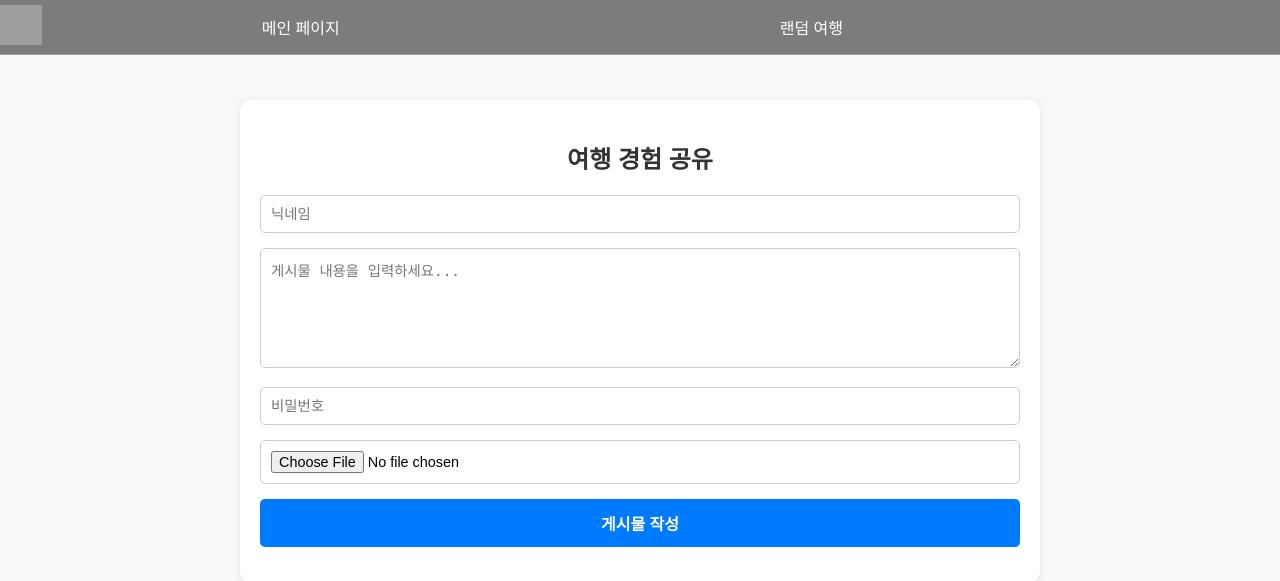
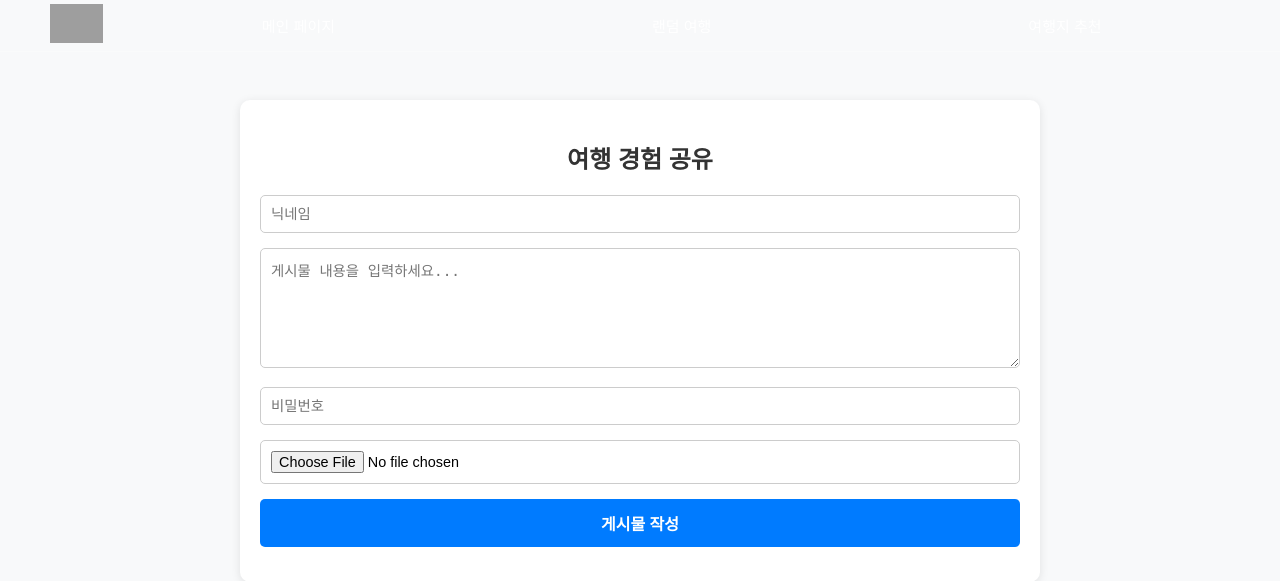
Before and after one commit to Web-Programming-8/Web-programming, a Flask app: page /post in a window 1280 px wide. Shown: the top 581 px of the page. Run offline with Flask 3, Linux system fonts and the light colour scheme; data that the repository does not hold is empty; grey boxes are pictures that could not be loaded.

Commit message:
design: fix nav-bar all pages

```diff
--- a/static/css/post.css
+++ b/static/css/post.css
@@ -8,16 +8,16 @@ body {
 .nav-bar {
     position: fixed;
     top: 0;
-  left: 50%;
-  transform: translateX(-50%);
+    left: 0;
     width: 100%;
     display: flex;
     justify-content: center;
     align-items: center;
-  background-color: rgba(0, 0, 0, 0.5);
+    background-color: rgba(0, 0, 0, 0);
     border-bottom: 1px solid rgba(255, 255, 255, 0.3);
     z-index: 10;
-  flex-wrap: nowrap;
+    padding: 0 20px;
+    box-sizing: border-box;
   }
 
   .nav-items {
@@ -25,27 +25,38 @@ body {
     justify-content: space-around;
     align-items: center;
     width: 100%;
+    max-width: 2560px;
+    margin: 0 auto;
+    flex-wrap: wrap;
   }
 
   .nav-item {
+    flex: 1;
+    text-align: center;
+    padding: 15px 10px;
     font-size: 16px;
     color: white;
     text-decoration: none;
+    transition: background-color 0.3s ease;
+    white-space: nowrap;
     background: none;
     border: none;
     cursor: pointer;
-  padding: 15px 220px;
-  flex: 1;
-  text-align: center;
-  transition: background-color 0.3s ease;
     display: flex;
     justify-content: center;
     align-items: center;
-  white-space: nowrap;
   }
+
 
   .nav-item:hover {
     background-color: rgba(0, 0, 0, 0.5);
+  }
+
+  @media (max-width: 1920px) {
+    .nav-item {
+        padding: 15px 15px;
+        font-size: 15px;
+    }
   }
 
 .nav-description {
```
Also changed, not shown: static/css/roulette.css (+20 -9 lines). Lines whose indentation alone changed are shown as unchanged.
